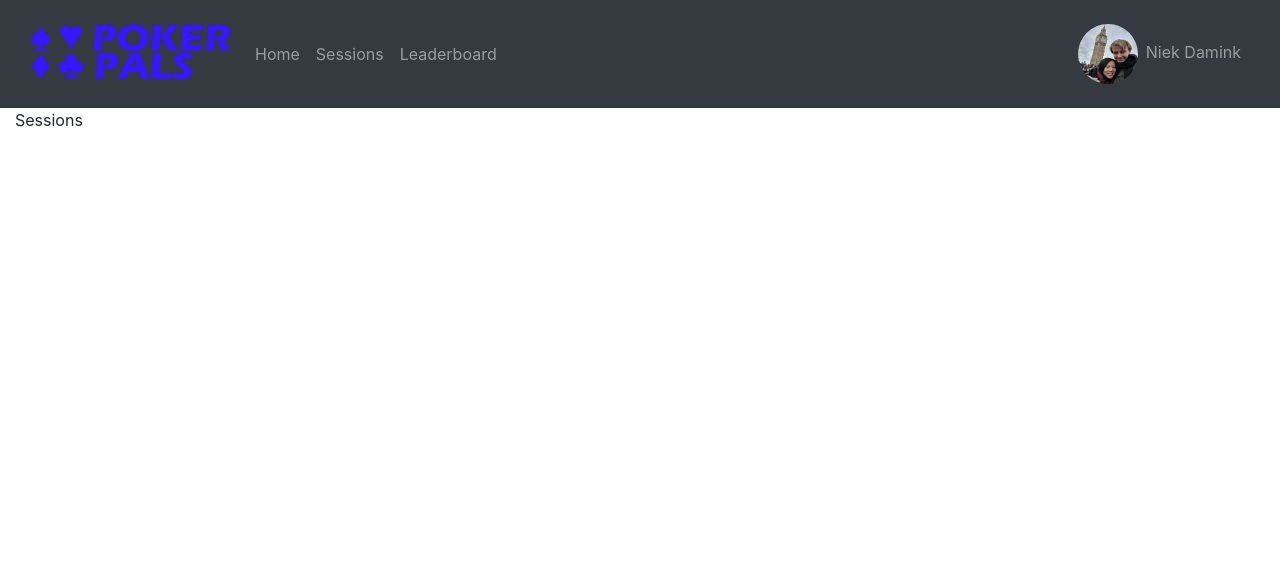
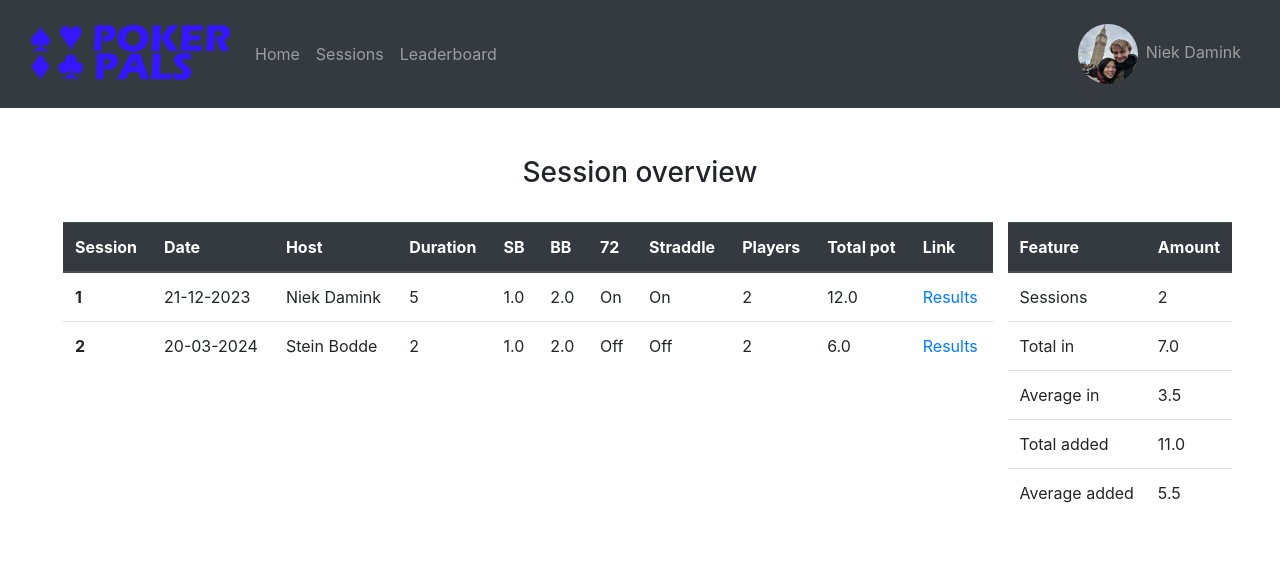
Before and after one commit to Niek-Damink/PokerPals, a Flask app: page /sessions in a window 1280 px wide. Shown: the top 580 px of the page. Run offline with Flask 3, Linux system fonts and the light colour scheme; a user stored in the database is signed in; some libraries are stand-ins or nearby versions.

Commit message:
Created a overview of general session information in two tables

```diff
--- a/src/website/admin.py
+++ b/src/website/admin.py
@@ -153,7 +153,7 @@ def adminAddSession(amount):
         return redirect(url_for('admin.adminSessions'))
     global do_reset; do_reset = True
     session_ID = getMaxSessionID()
-    new_session = Session(session_ID = session_ID, date=the_date, duration = the_duration, small_blind = the_small_blind, big_blind = the_big_blind, straddle = is_straddle, seven_deuce = is_seven_deuce)
+    new_session = Session(host=host, session_ID = session_ID, date=the_date, duration = the_duration, small_blind = the_small_blind, big_blind = the_big_blind, straddle = is_straddle, seven_deuce = is_seven_deuce)
     db.session.add(new_session)
     for person in person_session:
         new_person_session = User_Session(session_ID = session_ID, begin_stack = person[1], added_chips = person[2], end_stack = person[3], person_name = person[0])
--- a/src/website/dbQueries.py
+++ b/src/website/dbQueries.py
@@ -1,4 +1,4 @@
-from .models import User, Session
+from .models import User, Session, User_Session
 from . import db
 from sqlalchemy import func
 
@@ -16,8 +16,40 @@ def deleteUserName(name):
     return
 
 def getMaxSessionID():
-    max_session = Session.query.order_by(Session.session_ID.desc()).first().session_ID + 1
-    if (max_session == None):
-        max_session = 1
-    print(max_session)
-    return max_session
+    max_session = Session.query.order_by(Session.session_ID.desc()).first()
+    if max_session == None:
+        max_session_id = 1
+    else:
+        max_session_id = max_session.session_ID + 1
+    return max_session_id
+
+def getSessionsWithPeopleAndPot():
+    sessions = Session.query.all()
+    for session in sessions:
+        total = 0
+        userSessions = User_Session.query.filter(User_Session.session_ID == session.session_ID)
+        players = userSessions.count()
+        for userSession in userSessions:
+            total += userSession.end_stack
+        session.players = players
+        session.pot = total
+    return sessions
+
+def getTotalStatistics():
+    sessions = Session.query.all()
+    total_statistics_dict = {}
+    session_count = len(sessions)
+    total_statistics_dict["Sessions"] = session_count
+
+    total_in = 0
+    total_added = 0
+    for session in sessions:
+        userSessions = User_Session.query.filter(User_Session.session_ID == session.session_ID)
+        for userSession in userSessions:
+            total_in += userSession.begin_stack
+            total_added += userSession.added_chips
+    total_statistics_dict["Total in"] = total_in
+    total_statistics_dict["Average in"] = total_in/session_count
+    total_statistics_dict["Total added"] = total_added
+    total_statistics_dict["Average added"] = total_added/session_count
+    return total_statistics_dict
--- a/src/website/models.py
+++ b/src/website/models.py
@@ -11,6 +11,7 @@ class Post(db.Model):
 
 class Session(db.Model):
     session_ID = db.Column(db.Integer, primary_key=True)
+    host = db.Column(db.String(100))
     date = db.Column(db.String(100))
     duration = db.Column(db.Integer)
     straddle = db.Column(db.Boolean)
--- /dev/null
+++ b/src/website/templates/sessionOverview.html
@@ -0,0 +1,3 @@
+{% extends "base.html" %} {% block title %}Leaderboard{% endblock %} {% block content %}
+<p>Session overview</p>
+{% endblock %}
--- a/src/website/templates/sessions.html
+++ b/src/website/templates/sessions.html
@@ -1,3 +1,68 @@
 {% extends "base.html" %} {% block title %}Sessions{% endblock %} {% block content %}
-<p>Sessions</p>
+<div class="fluid-container p-5">
+    <h3 align="center">Session overview</h3><br>
+    <div class="row">
+        <div class="col">
+            <table class="table">
+                <thead class="thead-dark">
+                    <tr>
+                        <th scope="col">Session</th>
+                        <th scope="col">Date</th>
+                        <th scope="col">Host</th>
+                        <th scope="col">Duration</th>
+                        <th scope="col">SB</th>
+                        <th scope="col">BB</th>
+                        <th scope="col">72</th>
+                        <th scope="col">Straddle</th>
+                        <th scope="col">Players</th>
+                        <th scope="col">Total pot</th>
+                        <th scope="col">Link</th>
+                    </tr>
+                </thead>
+                <tbody>
+                    {% for session in session_list%}
+                    <tr>
+                        <th scope="row">{{session.session_ID}}</th>
+                        <td>{{session.date}}</td>
+                        <td>{{session.host}}</td>
+                        <td>{{session.duration}}</td>
+                        <td>{{session.small_blind}}</td>
+                        <td>{{session.big_blind}}</td>
+                        {%if session.seven_deuce%}
+                        <td>On</td>
+                        {%else%}
+                        <td>Off</td>
+                        {%endif%}
+                        {%if session.straddle%}
+                        <td>On</td>
+                        {%else%}
+                        <td>Off</td>
+                        {%endif%}
+                        <td>{{session.players}}</td>
+                        <td>{{session.pot}}</td>
+                        <td><a href="/sessions/{{session.session_ID}}">Results</a></td>
+                    </tr>
+                    {%endfor%}
+                </tbody>
+            </table>
+        </div>
+
+        <div class="column">
+            <table class="table">
+                <thead class="thead-dark">
+                    <tr>
+                        <th scope="col">Feature</th>
+                        <th scope="col">Amount</th>
+                    </tr>
+                    {%for feature, amount in total_statistics.items()%}
+                    <tr>
+                        <td>{{feature}}</td>
+                        <td>{{amount}}</td>
+                    </tr>
+                    {%endfor%}
+                </thead>
+                <tbody>
+        </div>
+    </div>
+</div>
 {% endblock %}
--- a/src/website/views.py
+++ b/src/website/views.py
@@ -18,7 +18,7 @@ def account():
 @views.route('/sessions')
 @login_required
 def sessions():
-    return render_template("sessions.html", user = current_user)
+    return render_template("sessions.html", user = current_user, session_list = getSessionsWithPeopleAndPot(), total_statistics = getTotalStatistics())
 
 @views.route('/leaderboard')
 @login_required
```
Also changed, not shown: src/instance/database.db, src/website/static/pictures/avatar1.jpg (added), src/website/static/pictures/avatar3.jpg (added).
